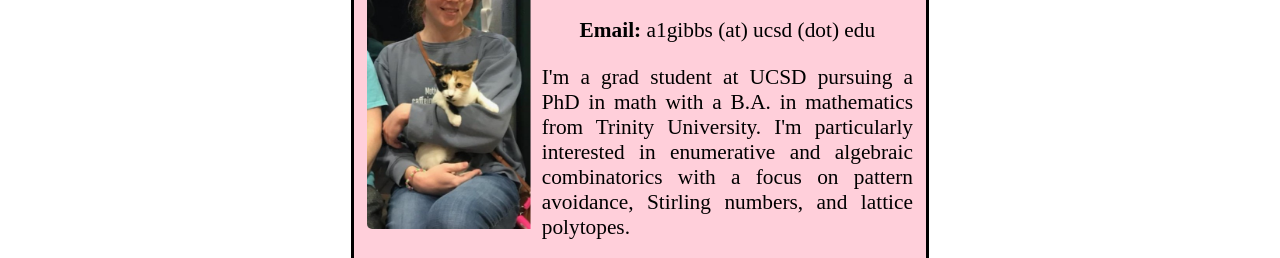
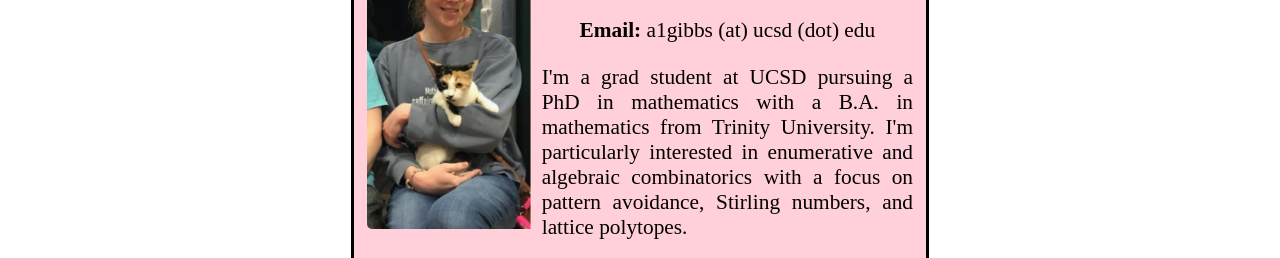
Before and after one commit to am3l14/am3l14.github.io, a plain HTML site: page index.html in a window 1280 px wide. Shown: the part 96-354 px from the top of the page. Drawn offline with Linux system fonts and the light colour scheme.

Commit message:
reverted change

```diff
--- a/index.html
+++ b/index.html
@@ -1,7 +1,7 @@
 <!DOCTYPE html>
 <html lang="en">
 <head>
-    <meta name="google-site-verification" content="MnLerpvtf1Jad_vHKOGMlI-RL4s4tc_Ppv-I5vEIYuY" />
+    <meta name="google-site-verification" content="MnLerpvtf1Jad_vHKOGMlI-RL4s4tc_Ppv-I5vEIYuY"/>
     <style>
         a {
             color: blue;
@@ -80,7 +80,7 @@
             <b>Email:</b> a1gibbs (at) ucsd (dot) edu
         </p>
         <p class="profile-text" style="text-align: justify;">
-            I'm a grad student at UCSD pursuing a PhD in math with a B.A. in mathematics from Trinity University.
+            I'm a grad student at UCSD pursuing a PhD in mathematics with a B.A. in mathematics from Trinity University.
             I'm particularly interested in enumerative and algebraic combinatorics with a focus on pattern avoidance, Stirling numbers, and lattice polytopes.
         </p>
         <p class="profile-text" style="text-align: center;">
```
